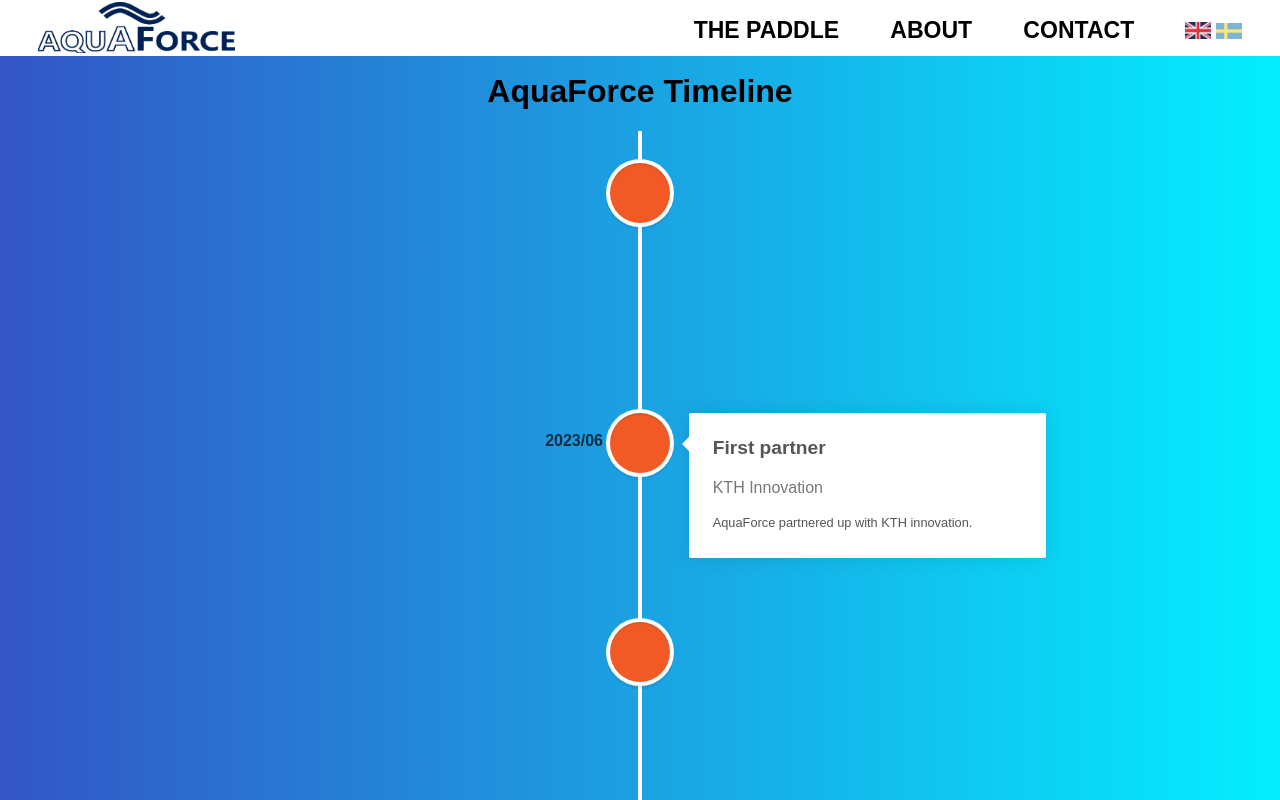
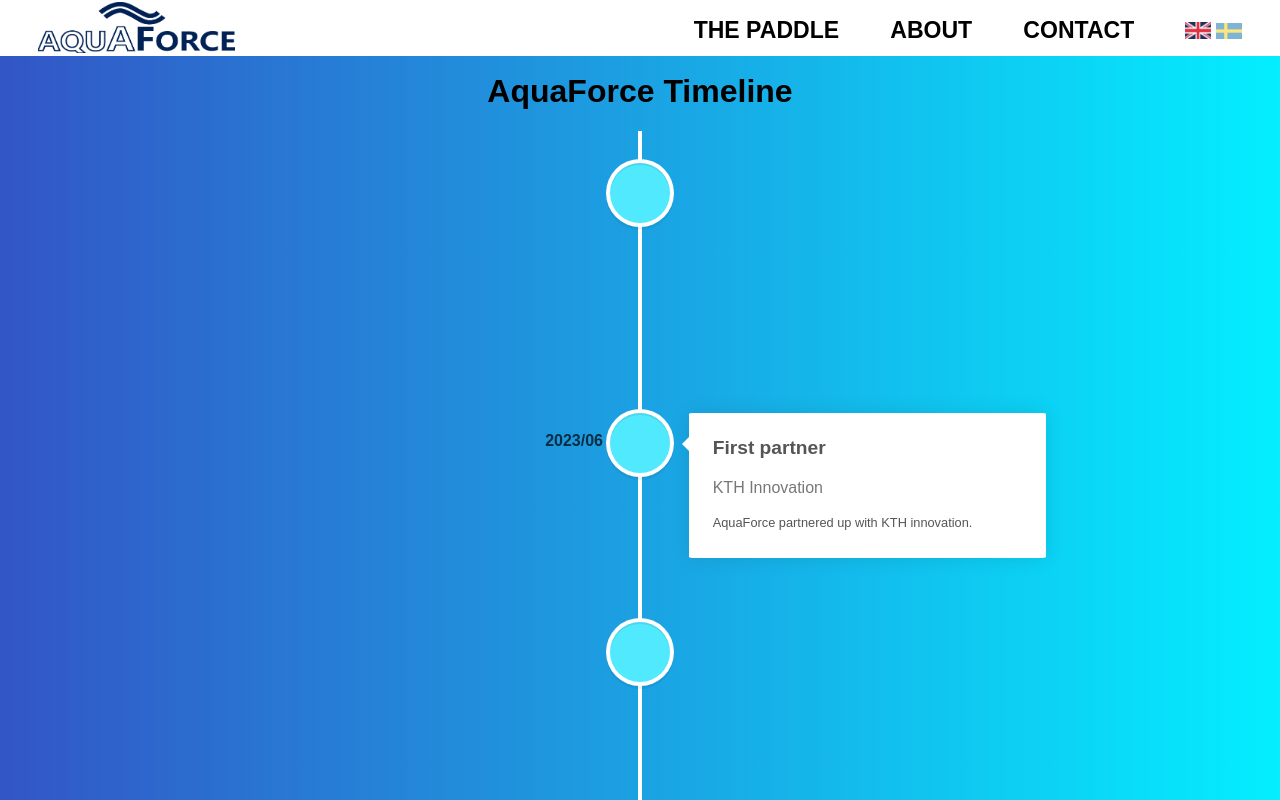
Before and after one commit to JakubJus/AFweb, a React (Vite) app in the folder client/: page /timeline in a window 1280 px wide. Shown: the top 800 px of the page. Built offline with nearby package versions, Linux system fonts and the light colour scheme.

Commit message:
Update Timeline.jsx

```diff
--- a/client/src/timeline/Timeline.jsx
+++ b/client/src/timeline/Timeline.jsx
@@ -25,7 +25,7 @@ const Timeline = () => {
             contentStyle={{ background: 'white', color: '#555' }}
             contentArrowStyle={{ borderRight: '7px solid  white' }}
             date={event.date}
-            iconStyle={{ background: '#f15a24', color: '#fff' }} // Set color for the circle in the middle
+            iconStyle={{ background: '#51E9FE', color: '#fff' }} // Set color for the circle in the middle
             icon={<i className="fas fa-circle"></i>}
           >
             <h3 className="vertical-timeline-element-title">{event.title}</h3>
```
